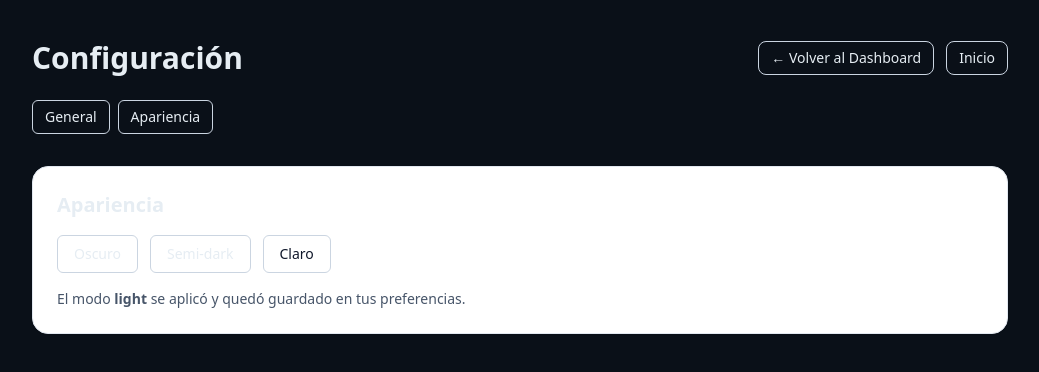
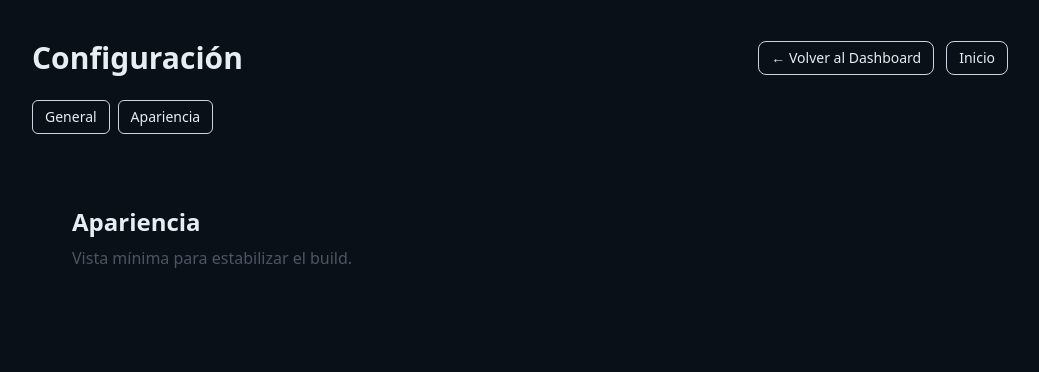
Before and after one commit to ianuvion/nuvion-ia, a Next.js app: page /configuracion/apariencia in a window 1280 px wide. Shown: the top 372 px of the page, without its empty margins (120-1159 px from the left). Built offline with nearby package versions, Linux system fonts and the light colour scheme.

Commit message:
Update page.tsx

```diff
--- a/app/configuracion/apariencia/page.tsx
+++ b/app/configuracion/apariencia/page.tsx
@@ -1,85 +1,11 @@
 export const dynamic = 'force-dynamic';
 export const revalidate = 0;
 
-// app/configuracion/apariencia/page.tsx
-"use client";
-
-import { useEffect, useState } from "react";
-
-type ThemeMode = "light" | "dark" | "semi";
-
 export default function AparienciaPage() {
-  const [mode, setMode] = useState<ThemeMode>("light");
-
-  useEffect(() => {
-    const saved =
-      (typeof window !== "undefined" &&
-        (localStorage.getItem("nuvion-theme") as ThemeMode)) || "light";
-    applyTheme(saved);
-  }, []);
-
-  function applyTheme(next: ThemeMode) {
-    setMode(next);
-    if (typeof document !== "undefined") {
-      const html = document.documentElement;
-      // limpiamos estados previos
-      html.classList.remove("dark");
-      html.removeAttribute("data-theme");
-
-      if (next === "dark") {
-        html.classList.add("dark");
-      } else if (next === "semi") {
-        html.setAttribute("data-theme", "semi");
-      }
-    }
-    localStorage.setItem("nuvion-theme", next);
-  }
-
   return (
-    <div className="space-y-8">
-      <section className="rounded-2xl border border-slate-200 bg-white p-6 shadow-sm dark:border-slate-800 dark:bg-slate-950">
-        <h2 className="mb-4 text-xl font-semibold">Apariencia</h2>
-
-        <div className="flex gap-3">
-          <button
-            onClick={() => applyTheme("dark")}
-            className={`rounded-md px-4 py-2 text-sm border ${
-              mode === "dark"
-                ? "bg-slate-900 text-white border-slate-700"
-                : "border-slate-300 hover:bg-slate-50 dark:border-slate-700 dark:hover:bg-slate-900"
-            }`}
-          >
-            Oscuro
-          </button>
-
-          <button
-            onClick={() => applyTheme("semi")}
-            className={`rounded-md px-4 py-2 text-sm border ${
-              mode === "semi"
-                ? "bg-slate-800 text-white border-slate-700"
-                : "border-slate-300 hover:bg-slate-50 dark:border-slate-700 dark:hover:bg-slate-900"
-            }`}
-          >
-            Semi-dark
-          </button>
-
-          <button
-            onClick={() => applyTheme("light")}
-            className={`rounded-md px-4 py-2 text-sm border ${
-              mode === "light"
-                ? "bg-white text-slate-900 border-slate-300"
-                : "border-slate-300 hover:bg-slate-50 dark:border-slate-700 dark:hover:bg-slate-900"
-            }`}
-          >
-            Claro
-          </button>
-        </div>
-
-        <p className="mt-4 text-sm text-slate-600 dark:text-slate-400">
-          El modo <strong>{mode}</strong> se aplicó y quedó guardado en tus
-          preferencias.
-        </p>
-      </section>
-    </div>
+    <main className="p-10">
+      <h1 className="text-2xl font-semibold">Apariencia</h1>
+      <p className="text-gray-600 mt-2">Vista mínima para estabilizar el build.</p>
+    </main>
   );
 }
```
